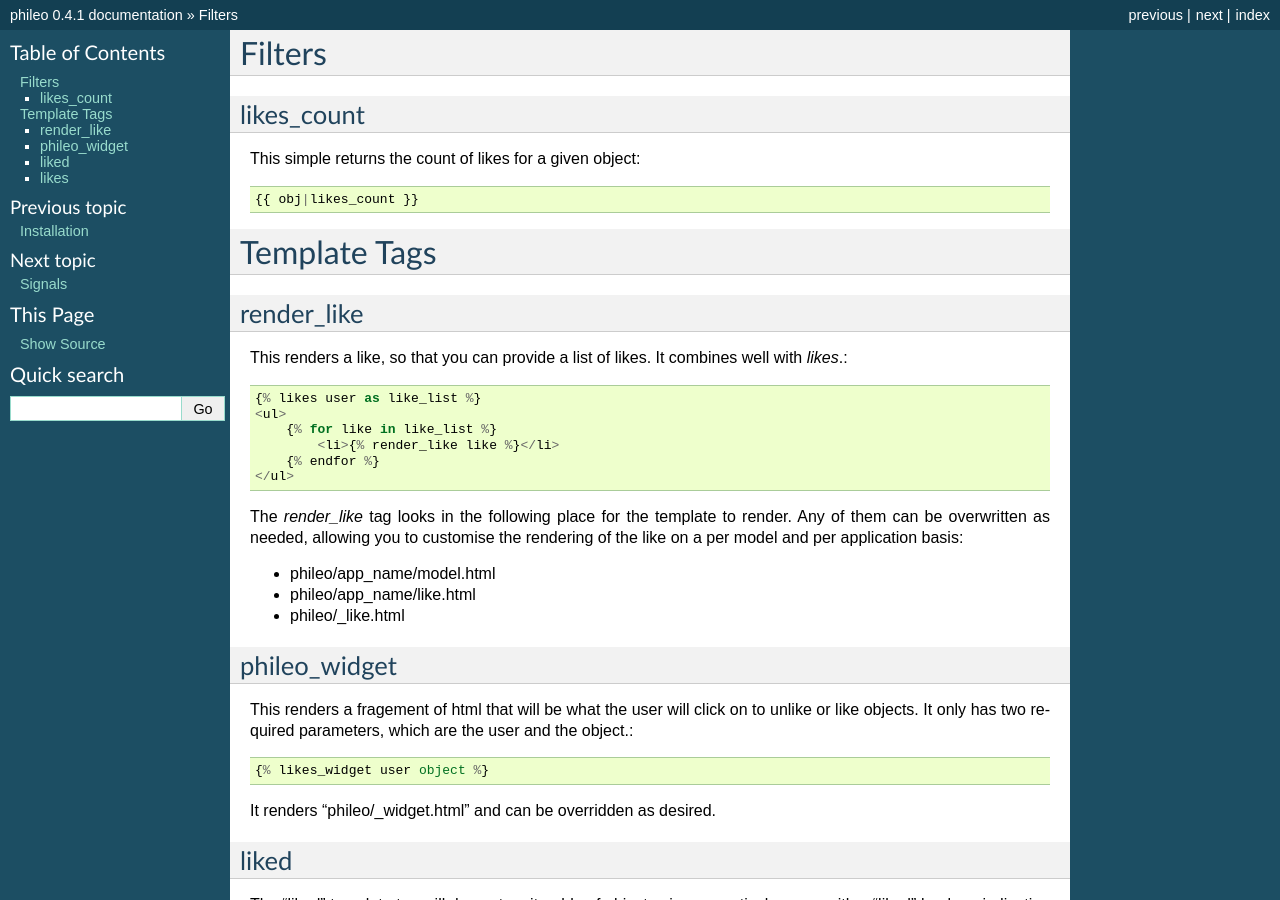
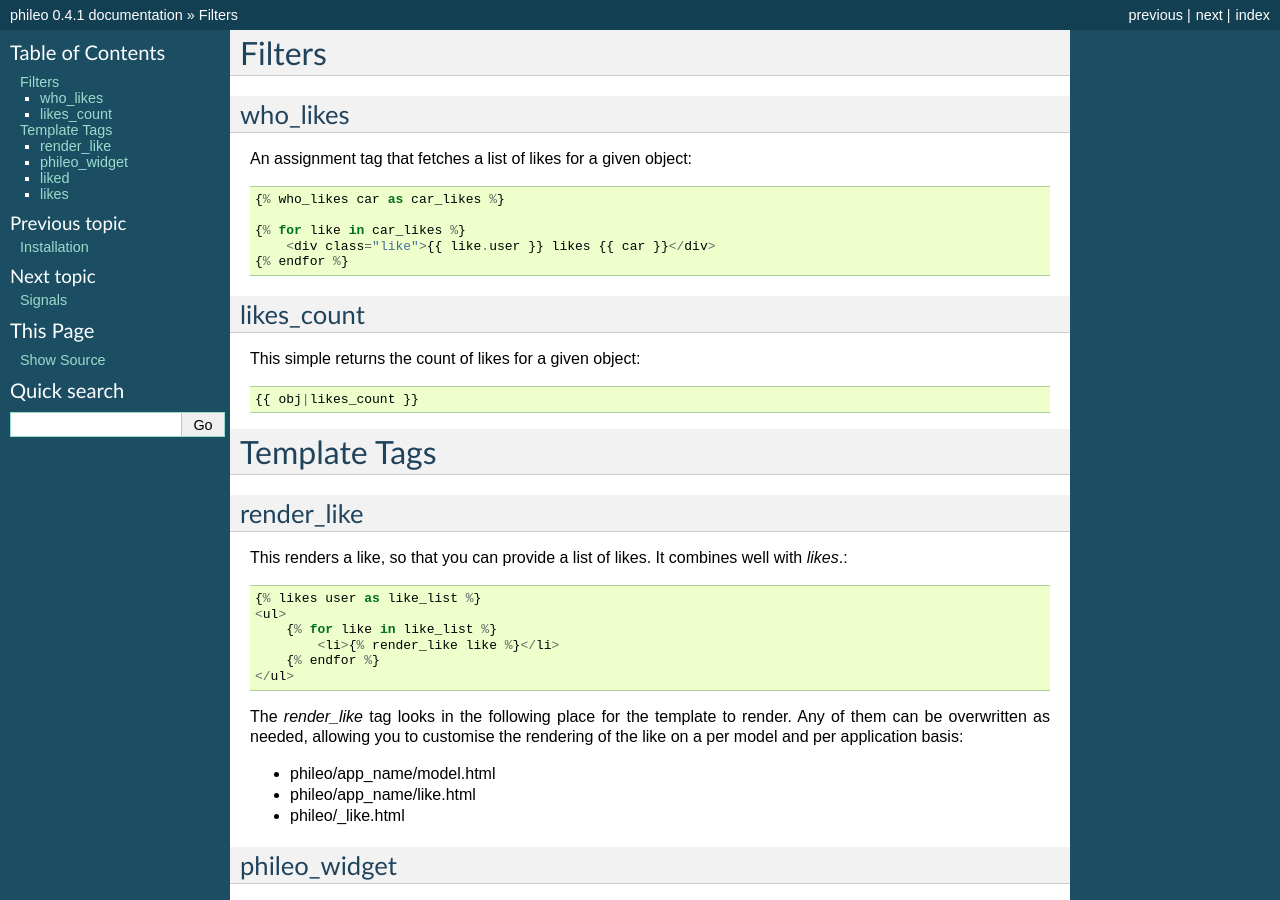
Before and after one commit to pinax/pinax-likes, a Sphinx documentation site: the page built from docs/templatetags.rst, in a window 1280 px wide and 900 px high. Built offline with Sphinx 7.4.7, drawn with Linux system fonts in a browser that asks for light colours.

Commit message:
Add a tag to get who likes a given object

```diff
--- a/docs/changelog.rst
+++ b/docs/changelog.rst
@@ -2,6 +2,11 @@
 
 ChangeLog
 =========
+
+0.5
+---
+
+- Added a `who_likes` template tag that returns a list of `Like` objects for given object
 
 0.4.1
 -----
--- a/docs/templatetags.rst
+++ b/docs/templatetags.rst
@@ -2,6 +2,18 @@
 
 Filters
 =======
+
+who_likes
+---------
+
+An assignment tag that fetches a list of likes for a given object::
+
+    {% who_likes car as car_likes %}
+
+    {% for like in car_likes %}
+        <div class="like">{{ like.user }} likes {{ car }}</div>
+    {% endfor %}
+
 
 likes_count
 -----------
```
Also changed, not shown: 1 other file.
